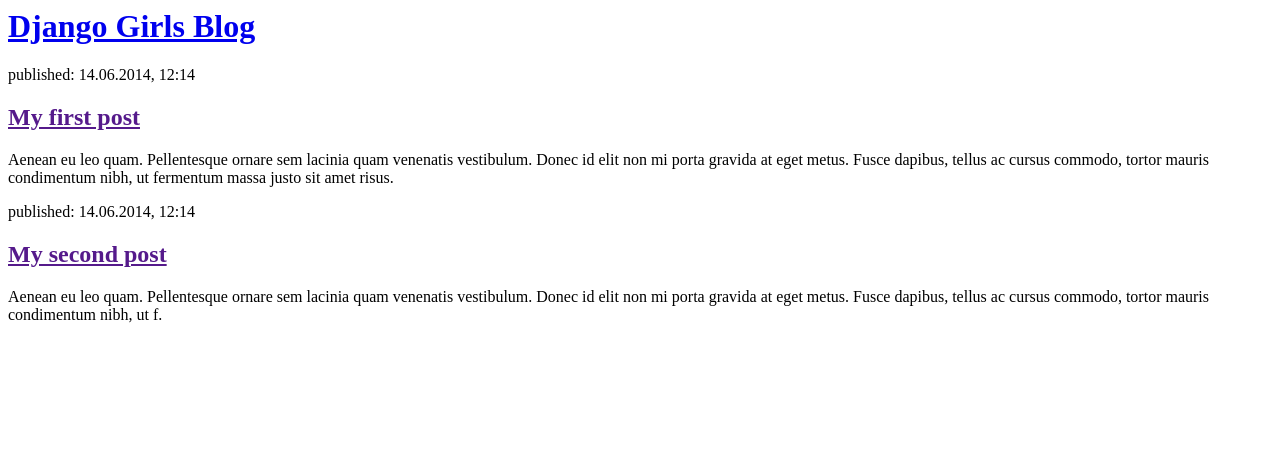
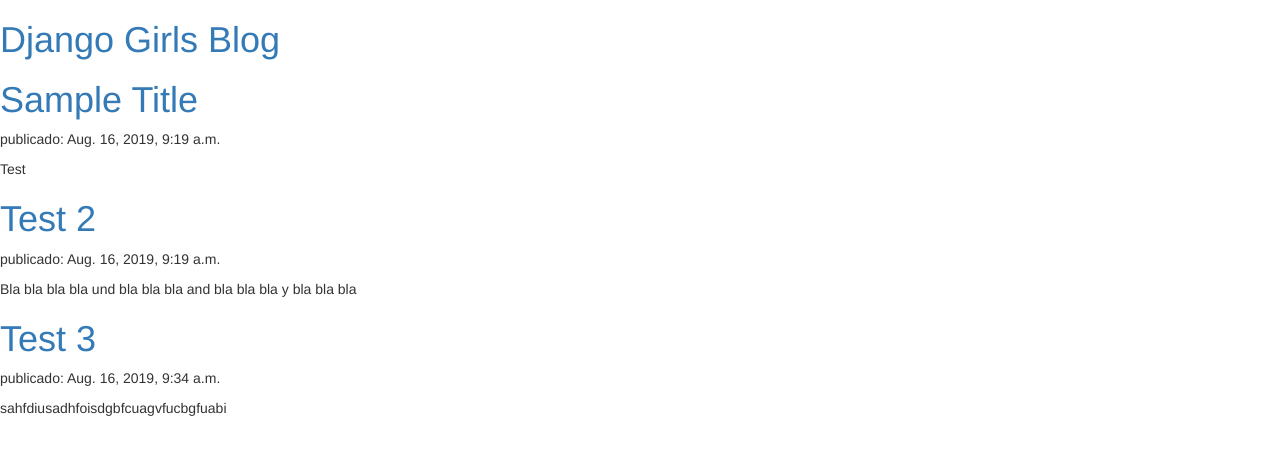
Before and after one commit to samuraicodes/django_blog_app, a Django app: page / in a window 1280 px wide. Shown: the top 455 px of the page. Run offline with Django 3.2, Linux system fonts and the light colour scheme; data comes from the database, SQL or seed files in the repository; both versions use the stored data as it was after the commit; some libraries are stand-ins or nearby versions.

Commit message:
Feat: Added view.The posts are queryd from the database and added to the HTML code automatically.

```diff
--- a/django_app/blog/templates/blog/post_list.html
+++ b/django_app/blog/templates/blog/post_list.html
@@ -1,22 +1,19 @@
 <html>
     <head>
         <title>Django Girls blog</title>
+        <link rel="stylesheet" href="//maxcdn.bootstrapcdn.com/bootstrap/3.2.0/css/bootstrap.min.css">
+        <link rel="stylesheet" href="//maxcdn.bootstrapcdn.com/bootstrap/3.2.0/css/bootstrap-theme.min.css">
     </head>
     <body>
         <div>
             <h1><a href="/">Django Girls Blog</a></h1>
         </div>
 
-        <div>
-            <p>published: 14.06.2014, 12:14</p>
-            <h2><a href="">My first post</a></h2>
-            <p>Aenean eu leo quam. Pellentesque ornare sem lacinia quam venenatis vestibulum. Donec id elit non mi porta gravida at eget metus. Fusce dapibus, tellus ac cursus commodo, tortor mauris condimentum nibh, ut fermentum massa justo sit amet risus.</p>
-        </div>
+        {%for post in posts%}
+        <h1><a href="">{{post.title}}</a></h1>
+        <div><p>publicado: {{post.published_date}}</p></div>
+        <p>{{post.text|linebreaksbr}}</p>
+        {% endfor %}
 
-        <div>
-            <p>published: 14.06.2014, 12:14</p>
-            <h2><a href="">My second post</a></h2>
-            <p>Aenean eu leo quam. Pellentesque ornare sem lacinia quam venenatis vestibulum. Donec id elit non mi porta gravida at eget metus. Fusce dapibus, tellus ac cursus commodo, tortor mauris condimentum nibh, ut f.</p>
-        </div>
     </body>
 </html>
--- a/django_app/blog/views.py
+++ b/django_app/blog/views.py
@@ -1,6 +1,9 @@
 from django.shortcuts import render
+from django.utils import timezone
+from .models import Post
 
 # Create your views here.
 
 def post_list(request):
-    return render(request,'blog/post_list.html', {})
+    posts = Post.objects.filter(published_date__lte=timezone.now()).order_by('published_date')
+    return render(request,'blog/post_list.html', {'posts': posts})
```
Also changed, not shown: django_app/db.sqlite3.
